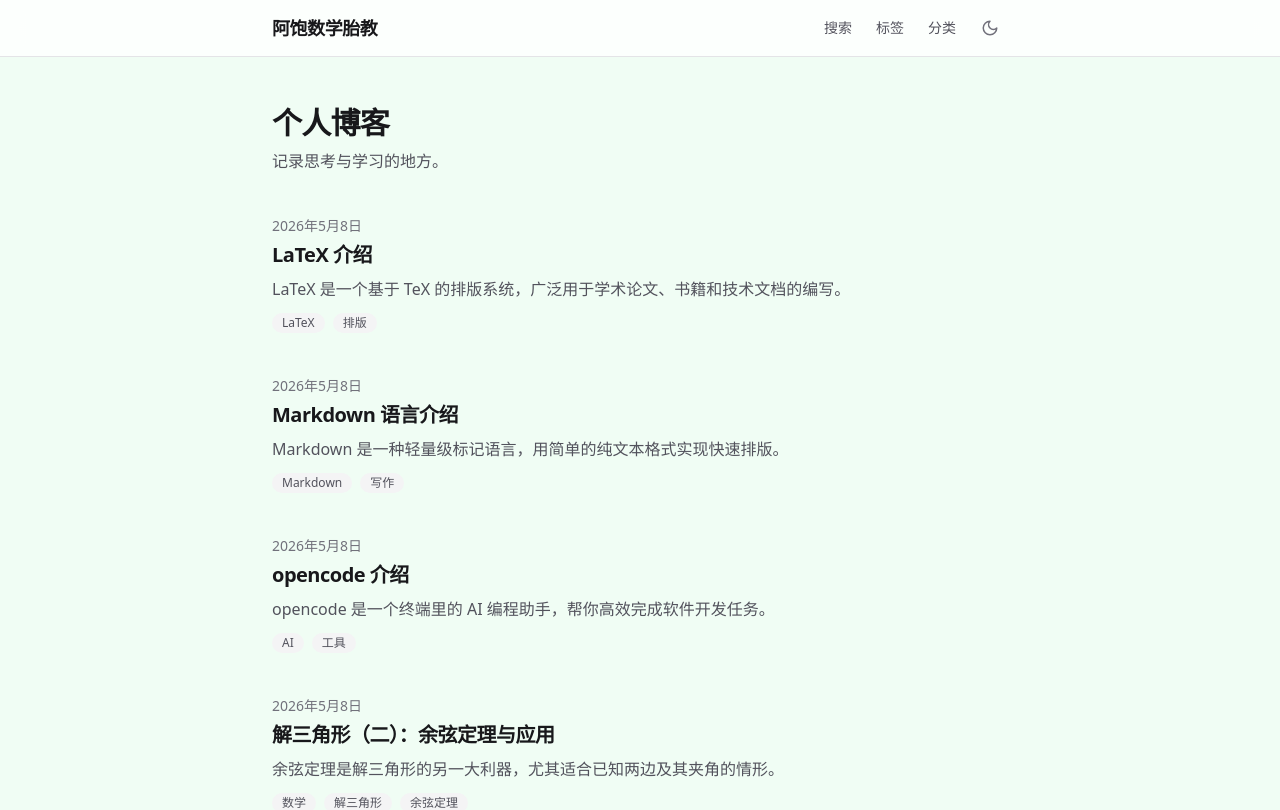
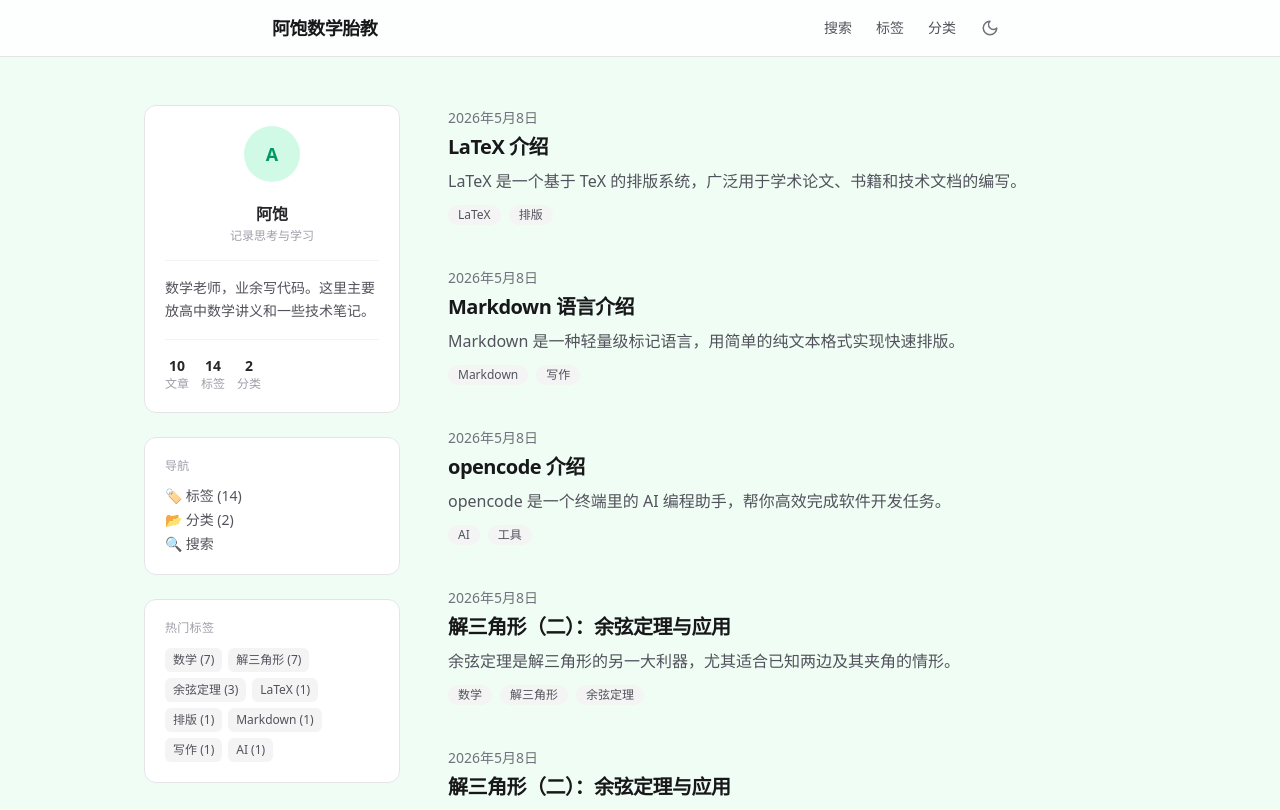
Before and after one commit to delta19890922-sudo/Math-tutor, a Next.js app: page / in a window 1280 px wide. Shown: the top 810 px of the page. Built offline with nearby package versions, Linux system fonts and the light colour scheme.

Commit message:
redesign homepage: sidebar with intro, stats, navigation, hot tags

```diff
--- a/app/page.tsx
+++ b/app/page.tsx
@@ -1,25 +1,85 @@
-import { getPosts } from "@/lib/posts";
+import { getPosts, getAllTags, getAllCategories } from "@/lib/posts";
 import PostCard from "@/components/PostCard";
+import Link from "next/link";
 
 export default async function Home() {
   const posts = await getPosts();
+  const tags = await getAllTags();
+  const categories = await getAllCategories();
 
   return (
-    <div className="mx-auto max-w-3xl px-4 py-12">
-      <div className="mb-10">
-        <h1 className="text-3xl font-bold tracking-tight text-zinc-900 dark:text-zinc-100">
-          个人博客
-        </h1>
-        <p className="mt-2 text-zinc-600 dark:text-zinc-400">
-          记录思考与学习的地方。
+    <div className="mx-auto max-w-5xl px-4 py-12">
+      <div className="flex flex-col gap-10 lg:flex-row lg:gap-12">
+        <aside className="shrink-0 lg:w-64">
+          <div className="lg:sticky lg:top-24 space-y-6">
+            <div className="rounded-xl border border-zinc-200 bg-white p-5 dark:border-zinc-700 dark:bg-zinc-800/50">
+              <div className="flex items-center gap-4 lg:flex-col lg:text-center">
+                <div className="h-14 w-14 shrink-0 rounded-full bg-emerald-100 flex items-center justify-center dark:bg-emerald-900/40">
+                  <span className="text-lg font-bold text-emerald-600 dark:text-emerald-400">A</span>
+                </div>
+                <div className="lg:mt-1">
+                  <h2 className="text-base font-semibold text-zinc-800 dark:text-zinc-100">阿饱</h2>
+                  <p className="mt-0.5 text-xs text-zinc-400">记录思考与学习</p>
+                </div>
+              </div>
+              <div className="mt-4 border-t border-zinc-100 pt-4 dark:border-zinc-700">
+                <p className="text-sm leading-relaxed text-zinc-600 dark:text-zinc-400">
+                  数学老师，业余写代码。这里主要放高中数学讲义和一些技术笔记。
                 </p>
               </div>
+              <div className="mt-4 flex gap-3 border-t border-zinc-100 pt-4 dark:border-zinc-700">
+                <div className="text-center">
+                  <div className="text-sm font-semibold text-zinc-800 dark:text-zinc-100">{posts.length}</div>
+                  <div className="text-xs text-zinc-400">文章</div>
+                </div>
+                <div className="text-center">
+                  <div className="text-sm font-semibold text-zinc-800 dark:text-zinc-100">{tags.size}</div>
+                  <div className="text-xs text-zinc-400">标签</div>
+                </div>
+                <div className="text-center">
+                  <div className="text-sm font-semibold text-zinc-800 dark:text-zinc-100">{categories.size}</div>
+                  <div className="text-xs text-zinc-400">分类</div>
+                </div>
+              </div>
+            </div>
 
+            <div className="rounded-xl border border-zinc-200 bg-white p-5 dark:border-zinc-700 dark:bg-zinc-800/50">
+              <h3 className="text-xs font-medium text-zinc-400 uppercase tracking-wide">导航</h3>
+              <div className="mt-3 space-y-1">
+                <Link href="/tags" className="block text-sm text-zinc-600 hover:text-emerald-600 transition-colors dark:text-zinc-400 dark:hover:text-emerald-400">
+                  🏷️ 标签 ({tags.size})
+                </Link>
+                <Link href="/categories" className="block text-sm text-zinc-600 hover:text-emerald-600 transition-colors dark:text-zinc-400 dark:hover:text-emerald-400">
+                  📂 分类 ({categories.size})
+                </Link>
+                <Link href="/search" className="block text-sm text-zinc-600 hover:text-emerald-600 transition-colors dark:text-zinc-400 dark:hover:text-emerald-400">
+                  🔍 搜索
+                </Link>
+              </div>
+            </div>
+
+            <div className="rounded-xl border border-zinc-200 bg-white p-5 dark:border-zinc-700 dark:bg-zinc-800/50">
+              <h3 className="text-xs font-medium text-zinc-400 uppercase tracking-wide">热门标签</h3>
+              <div className="mt-3 flex flex-wrap gap-1.5">
+                {Array.from(tags.entries()).slice(0, 8).map(([tag, count]) => (
+                  <Link key={tag} href={`/tags/${encodeURIComponent(tag)}`}
+                    className="text-xs px-2 py-1 rounded-md bg-zinc-100 text-zinc-600 hover:bg-emerald-50 hover:text-emerald-600 transition-colors dark:bg-zinc-700 dark:text-zinc-400 dark:hover:bg-emerald-900/20 dark:hover:text-emerald-400">
+                    {tag} ({count})
+                  </Link>
+                ))}
+              </div>
+            </div>
+          </div>
+        </aside>
+
+        <main className="flex-1 min-w-0">
           <div className="space-y-10">
             {posts.map((post) => (
               <PostCard key={post.slug} post={post} />
             ))}
           </div>
+        </main>
+      </div>
     </div>
   );
 }
```
Lines whose indentation alone changed are shown as unchanged.
